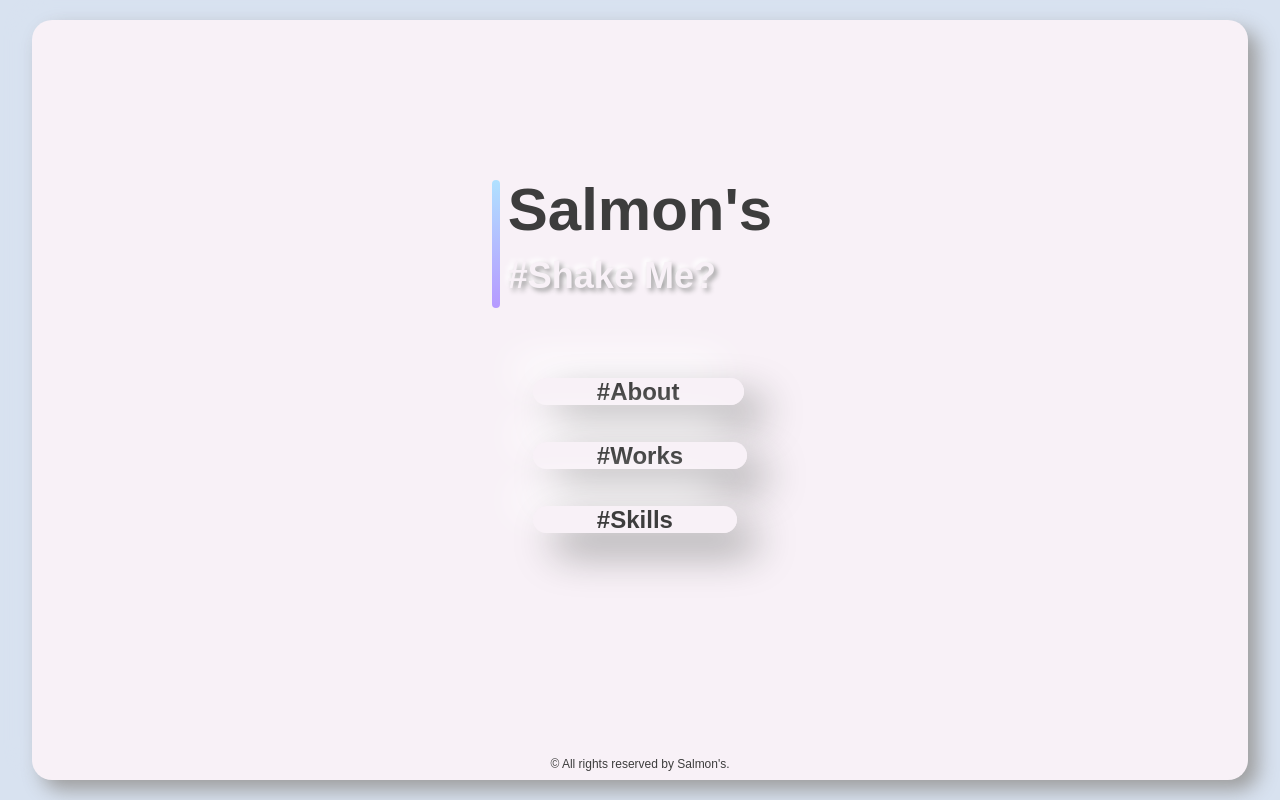
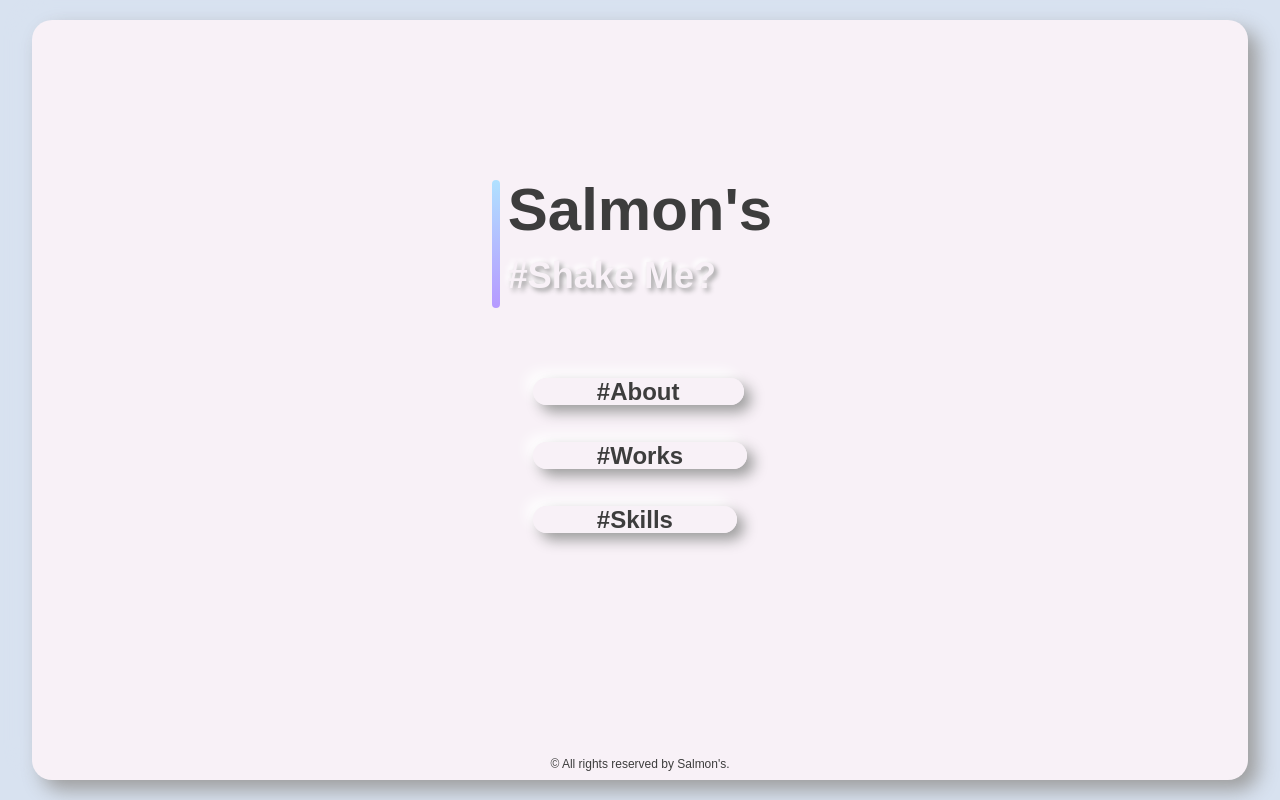
Before and after one commit to 5h4k3m3/portfolio-uno, a React (Vite) app: page / in a window 1280 px wide. Built offline with nearby package versions, Linux system fonts and the light colour scheme; a web font is replaced by a local one.

Commit message:
🚧 Navボタンの幅を揃えたい

```diff
--- a/src/components/atoms/NavButton.tsx
+++ b/src/components/atoms/NavButton.tsx
@@ -7,10 +7,11 @@ type NavButtonProps = {
 
 export const NavButton: FC<NavButtonProps> = (props) => {
   return (
-    <div className="text-mainText font-zenMaru font-bold text-2xl">
-      <a href={props.linkTo} className="neumoButton textBtn px-16 py-0">
-        {props.title}
-      </a>
-    </div>
+    <a
+      href={props.linkTo}
+      className="neumoButton px-16 py-0 text-mainText font-zenMaru font-bold text-2xl"
+    >
+      {props.title}
+    </a>
   );
 };
--- a/src/main.css
+++ b/src/main.css
@@ -91,18 +91,18 @@
 .neumoButton {
   border-radius: 20px;
   background: #f8f1f7;
-  box-shadow:  20px 20px 40px #9d9d9d, -20px -20px 40px #ffffff;
+  box-shadow:  7px 7px 14px #9d9d9d, -7px -7px 14px #ffffff;
   transition: all 0.3s;
 }
 
 .neumoButton:hover {
   background: #f8f1f7;
-  box-shadow:  7px 7px 14px #9d9d9d, -7px -7px 14px #ffffff;
+  box-shadow:  4px 4px 8px #9d9d9d, -4px -4px 8px #ffffff;
 }
 
 .neumoButton:active {
 background: #f8f1f7;
-box-shadow: inset 7px 7px 14px #9d9d9d, inset -7px -7px 14px #ffffff;
+box-shadow: inset 4px 4px 8px #9d9d9d, inset -4px -4px 8px #ffffff;
 }
 
 .titleAccent::before {
```
